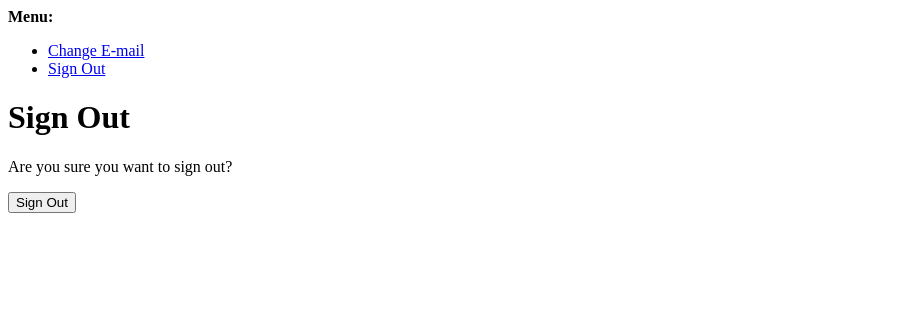
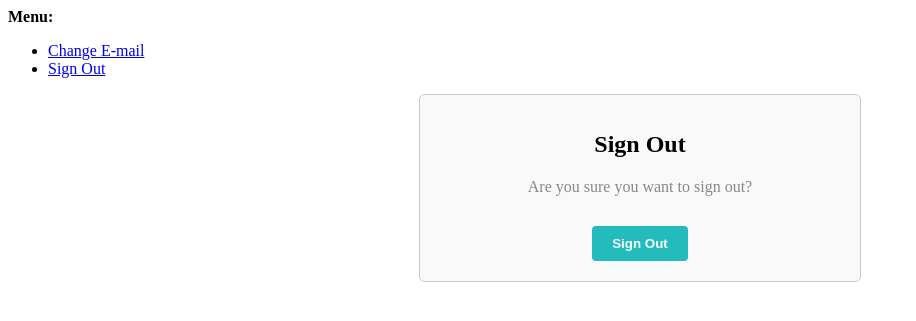
Before and after one commit to Apollon999/Django-Car-Trade, a Django app: page /accounts/logout/ in a window 1280 px wide. Shown: the top 321 px of the page, without its empty margins (0-916 px from the left). Run offline with Django 3.2, Linux system fonts and the light colour scheme; the visitor is signed in with stand-in values (Sample User, id 1).

Commit message:
style the logout page

```diff
--- a/templates/account/logout.html
+++ b/templates/account/logout.html
@@ -5,17 +5,59 @@
 {% block head_title %}{% trans "Sign Out" %}{% endblock %}
 
 {% block content %}
-<h1>{% trans "Sign Out" %}</h1>
+<div class="sign-out-container">
+  <h1 class="sign-out-heading">{% trans "Sign Out" %}</h1>
 
-<p>{% trans 'Are you sure you want to sign out?' %}</p>
+  <p class="sign-out-message">{% trans 'Are you sure you want to sign out?' %}</p>
 
-<form method="post" action="{% url 'account_logout' %}">
-  {% csrf_token %}
-  {% if redirect_field_value %}
-  <input type="hidden" name="{{ redirect_field_name }}" value="{{ redirect_field_value }}"/>
-  {% endif %}
-  <button type="submit">{% trans 'Sign Out' %}</button>
-</form>
+  <form class="sign-out-form" method="post" action="{% url 'account_logout' %}">
+    {% csrf_token %}
+    {% if redirect_field_value %}
+    <input type="hidden" name="{{ redirect_field_name }}" value="{{ redirect_field_value }}"/>
+    {% endif %}
+    <button class="sign-out-button" type="submit">{% trans 'Sign Out' %}</button>
+  </form>
+</div>
 
+<style>
+  .sign-out-container {
+    max-width: 400px;
+    margin: 0 auto;
+    padding: 20px;
+    background-color: #f9f9f9;
+    border: 1px solid #ccc;
+    border-radius: 5px;
+    text-align: center;
+  }
+
+  .sign-out-heading {
+    font-size: 24px;
+    margin-bottom: 20px;
+  }
+
+  .sign-out-message {
+    color: #888;
+    margin-bottom: 30px;
+  }
+
+  .sign-out-form {
+    display: inline-block;
+  }
+
+  .sign-out-button {
+    padding: 10px 20px;
+    background-color: #23bbbb;
+    color: #fff;
+    border: none;
+    border-radius: 4px;
+    font-weight: bold;
+    cursor: pointer;
+  }
+
+  .sign-out-button:hover,
+  .sign-out-button:active {
+    background-color: #1b9fa8;
+  }
+</style>
 
 {% endblock %}
```
